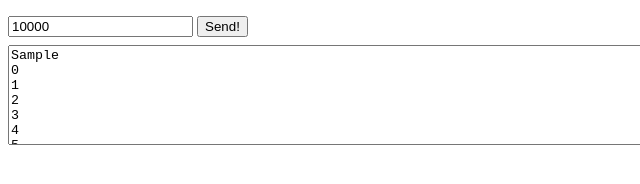
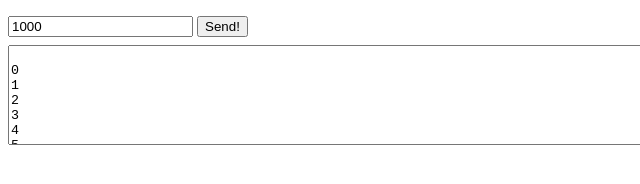
Before and after one commit to augusteiner/jquery.ajaxqueue, a plain HTML site: page index.html in a window 1280 px wide. Both pictures are taken after typing "Sample" into the empty fields and a click on the button "Send!". Shown: the full height of the page, 0-640 px from the left. Drawn offline with Linux system fonts and the light colour scheme.

Commit message:
adjusted workload

```diff
--- a/index.html
+++ b/index.html
@@ -12,7 +12,7 @@
 </head>
 <body>
     <form id="send" action="index.json" method="post">
-        <input id="workload" type="number" value="10000">
+        <input id="workload" type="number" value="1000">
         <button type="submit">
             Send!
         </button>
--- a/index.js
+++ b/index.js
@@ -103,6 +103,8 @@
 
         function doSomeHardWork() {
 
+            output.val('');
+
             for (var i = 0; i < workload; i++) {
 
                 output.val(output.val() + "\n" + i);
```
